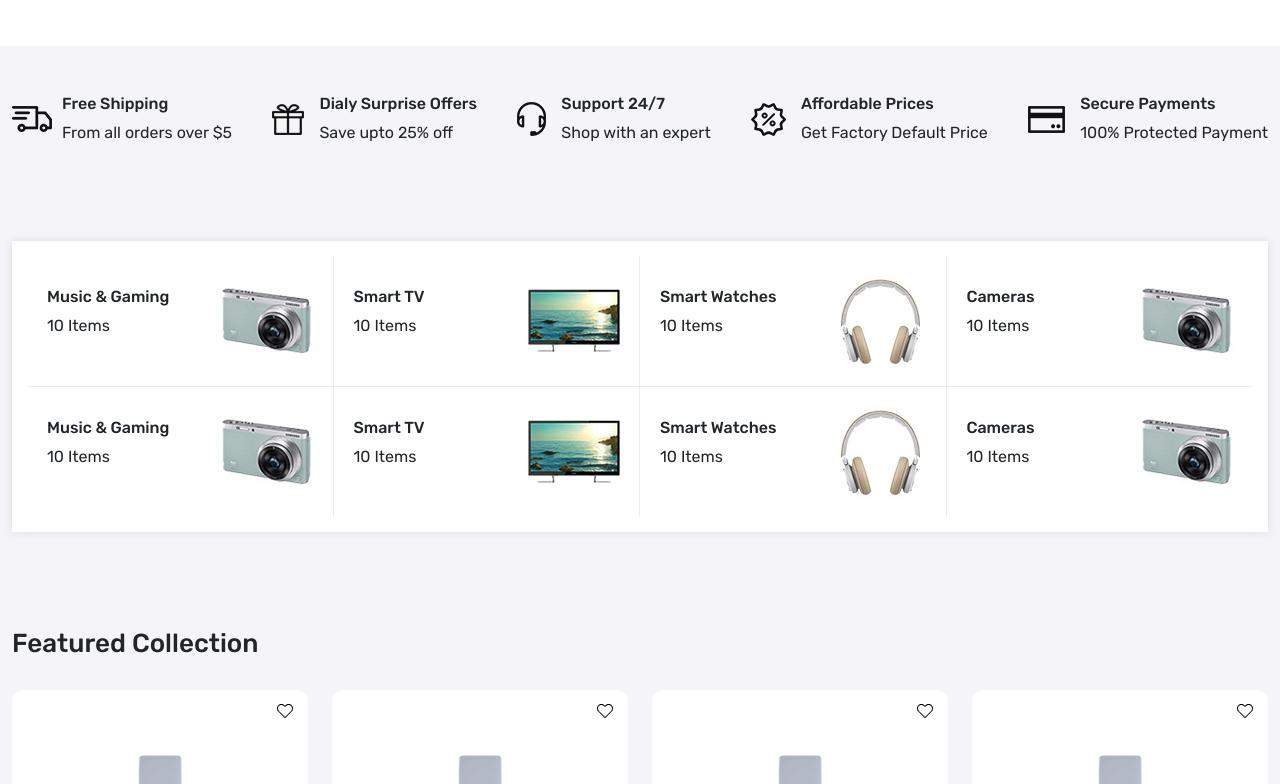
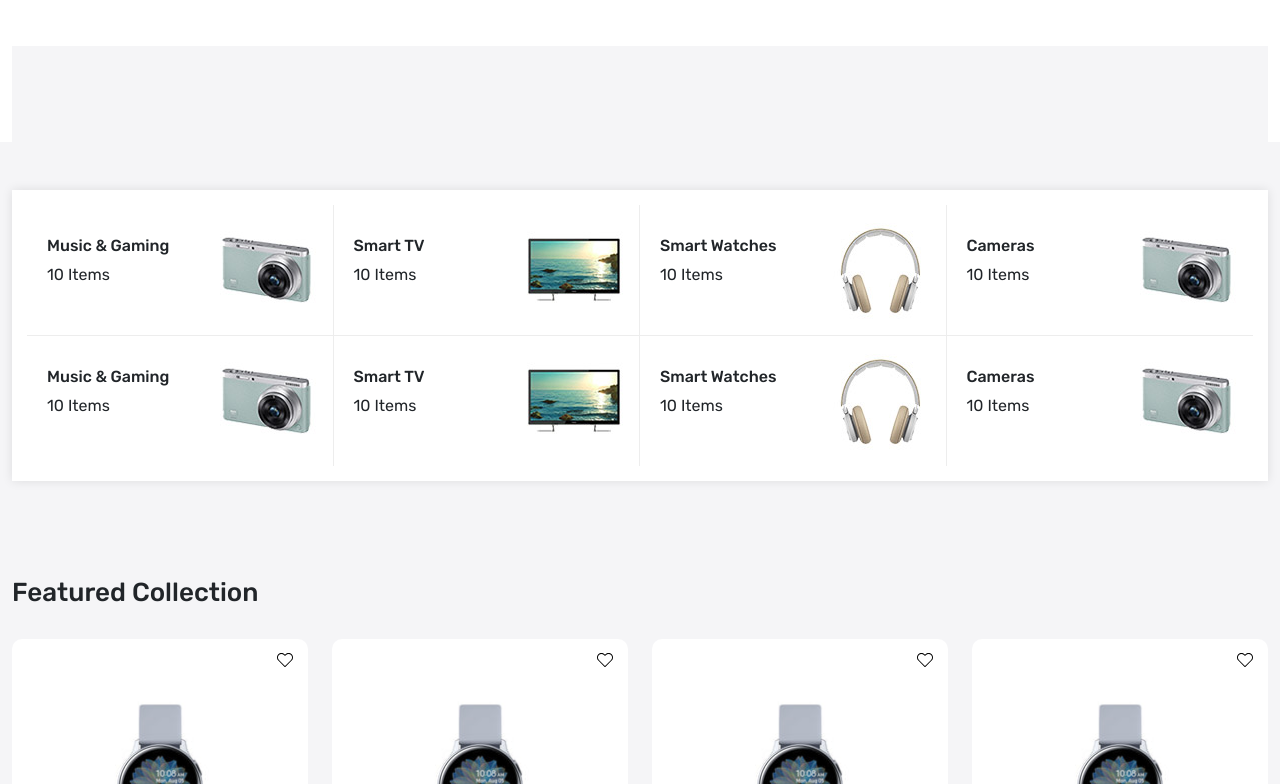
Before and after one commit to enjoyxoxo/meduexpress, a React (Create React App) app: page / in a window 1280 px wide. Shown: the part 676-1460 px from the top of the page. Built offline with nearby package versions, Linux system fonts and the light colour scheme.

Commit message:
Created the utils folder->Data.js and then refactored the Homepage using map functionality

```diff
--- a/src/components/Footer.js
+++ b/src/components/Footer.js
@@ -16,7 +16,7 @@ const Footer = () => {
           </div>
           <div className="col-7">
             <div className="input-group">
-              <input type="text" class="form-control py-1" placeholder="Your Email Address" aria-label="Your Email Address" aria-describedby="basic-addon2" />
+              <input type="text" className="form-control py-1" placeholder="Your Email Address" aria-label="Your Email Address" aria-describedby="basic-addon2" />
               <span className="input-group-text p-2" id="basic-addon2">
                 Subscribe
               </span>
--- a/src/components/Header.js
+++ b/src/components/Header.js
@@ -24,7 +24,7 @@ const Header = () => {
           </div>
           <div className="col-5">
             <div className="input-group">
-              <input type="text" class="form-control py-2" placeholder="Search Product Here..." aria-label="Search Product Here..." aria-describedby="basic-addon2" />
+              <input type="text" className="form-control py-2" placeholder="Search Product Here..." aria-label="Search Product Here..." aria-describedby="basic-addon2" />
               <span className="input-group-text p-3" id="basic-addon2">
                 <BsSearch className='fs-6' />
               </span>
--- a/src/components/ProductCard.js
+++ b/src/components/ProductCard.js
@@ -17,7 +17,7 @@ const ProductCard = (props) => {
      <div className={` ${location.pathname === "/product" ? `gr-${grid}` : "col-3"} `}>
       <Link to=":id" className="product-card position-relative">
         <div className="wishlist-icon position-absolute">
-          <Link><img src={wish} alt="wishlist" /></Link>
+          <button className='border-0 bg-transparent'><img src={wish} alt="wishlist" /></button>
         </div>
         <div className="product-image">
           <img src={watch} className='img-fluid' alt="product image" />
@@ -42,9 +42,9 @@ const ProductCard = (props) => {
         </div>
         <div className="action-bar position-absolute">
           <div className="d-flex flex-column gap-15">
-            <Link><img src={prodcompare} alt="compare" /></Link>
-            <Link><img src={view} alt="viewcart" /></Link>
-            <Link><img src={addcart} alt="addcart" /></Link>
+            <button className='border-0 bg-transparent'><img src={prodcompare} alt="compare" /></button>
+            <button className='border-0 bg-transparent'><img src={view} alt="viewcart" /></button>
+            <button className='border-0 bg-transparent'><img src={addcart} alt="addcart" /></button>
           </div>
         </div>
       </Link>
@@ -77,9 +77,9 @@ const ProductCard = (props) => {
         </div>
         <div className="action-bar position-absolute">
           <div className="d-flex flex-column gap-15">
-            <Link><img src={prodcompare} alt="compare" /></Link>
-            <Link><img src={view} alt="viewcart" /></Link>
-            <Link><img src={addcart} alt="addcart" /></Link>
+            <button className='border-0 bg-transparent'><img src={prodcompare} alt="compare" /></button>
+            <button className='border-0 bg-transparent'><img src={view} alt="viewcart" /></button>
+            <button className='border-0 bg-transparent'><img src={addcart} alt="addcart" /></button>
           </div>
         </div>
       </Link>
--- /dev/null
+++ b/src/pages/Container.js
@@ -0,0 +1,13 @@
+import React from 'react';
+
+const Container = (props) => {
+  return <>
+    <section className={props.class1}>
+       <div className="container-xxl">
+         {props.children}
+       </div>
+    </section>
+  </>
+}
+
+export default Container;
--- a/src/pages/Home.js
+++ b/src/pages/Home.js
@@ -4,11 +4,12 @@ import Marquee from "react-fast-marquee";
 import BlogCard from '../components/BlogCard';
 import ProductCard from '../components/ProductCard';
 import SpecialProduct from '../components/SpecialProduct';
+import Container from './Container';
+import { services } from '../utils/Data';
 
 const Home = () => {
   return <>
-     <section className="home-wrapper-1 py-5">
-       <div className="container-xxl">
+     <Container class1='home-wrapper-1 py-5'>
        <div className="row">
           <div className="col-6">
             <div className="main-banner position-relative">
@@ -88,53 +89,31 @@ const Home = () => {
             </div>
           </div>
        </div>
-       </div>
-     </section>
+     </Container>
+     <Container className="home-wrapper-2 py-5">
        <section className="home-wrapper-2 py-5">
           <div className="container-xxl">
             <div className="row">
               <div className="col-12">
                 <div className="services d-flex align-items-center justify-content-between">
-              <div className='d-flex align-items-center gap-10'>
-                <img src="images/service.png" alt="services" />
+                  {
+                     services?.map((i, j) => {
+                       return (
+                         <div className='d-flex align-items-center gap-15' key={j}>
+                           <img src={i.image} alt="services" />
                            <div>
-                  <h6>Free Shipping</h6>
-                  <p className='mb-0'>From all orders over $5</p>
+                             <h6>{i.title}</h6>
+                             <p className='mb-0'>{i.tagline}</p>
                            </div>
                          </div>
-              <div className='d-flex align-items-center gap-15'>
-                <img src="images/service-02.png" alt="services" />
-                <div>
-                  <h6>Dialy Surprise Offers</h6>
-                  <p className='mb-0'>Save upto 25% off</p>
-                </div>
-              </div>
-              <div className='d-flex align-items-center gap-15'>
-                <img src="images/service-03.png" alt="services" />
-                <div>
-                  <h6>Support 24/7</h6>
-                  <p className='mb-0'>Shop with an expert</p>
-                </div>
-              </div>
-              <div className='d-flex align-items-center gap-15'>
-                <img src="images/service-04.png" alt="services" />
-                <div>
-                  <h6>Affordable Prices</h6>
-                  <p className='mb-0'>Get Factory Default Price</p>
-                </div>
-              </div>
-              <div className='d-flex align-items-center gap-15'>
-                <img src="images/service-05.png" alt="services" />
-                <div>
-                  <h6>Secure Payments</h6>
-                  <p className='mb-0'>100% Protected Payment</p>
-                </div>
-              </div>
+                       );
+                     })}
                 </div>
               </div>
             </div>
           </div>
        </section>
+     </Container>
      <section className="home-wrapper-2 py-5">
        <div className="container-xxl">
         <div className="row">
--- /dev/null
+++ b/src/utils/Data.js
@@ -0,0 +1,27 @@
+const services = [
+  {
+    title: "Free Shipping",
+    tagline: "From all orders over $5",
+    image: "images/service.png"
+  },
+  {
+   title: "Dialy Surprise Offers",
+   tagline: "Save upto 25% off",
+   image: "images/service-02.png"
+  },
+  {
+   title: "Support 24/7",
+   tagline: "Shop with an expert",
+   image: "images/service-03.png"
+  },
+  {
+   title: "Affordable Prices",
+   tagline: "Get Factory Default Price",
+   image: "images/service-04.png"
+  },
+  {
+   title: "Secure Payments",
+   tagline: "100% Protected Payment",
+   image: "images/service-05.png"
+  },
+];
```
Lines whose indentation alone changed are shown as unchanged.
